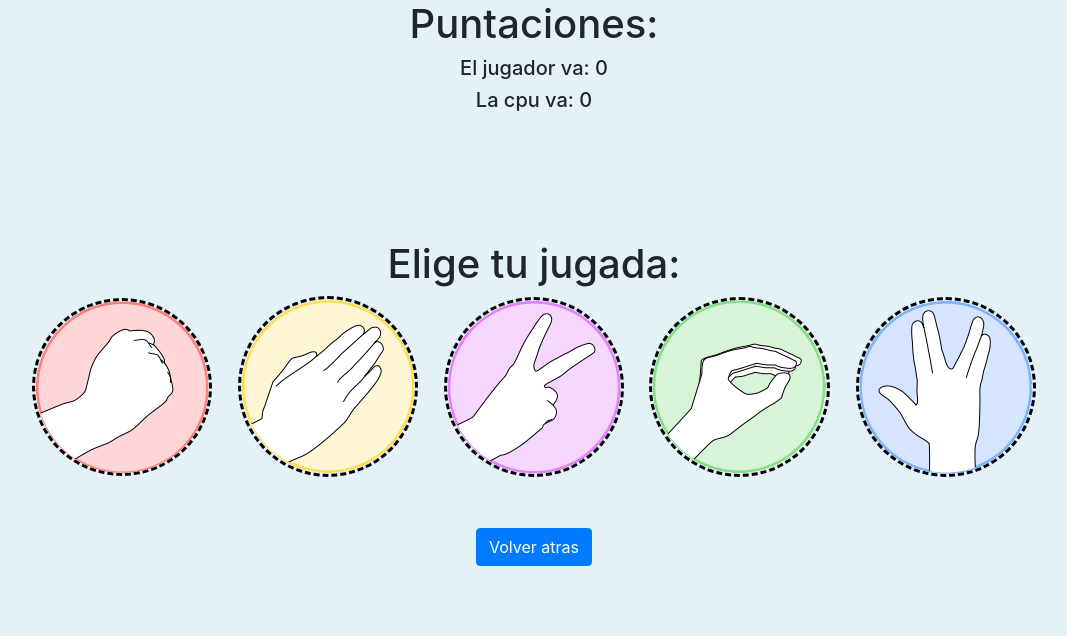
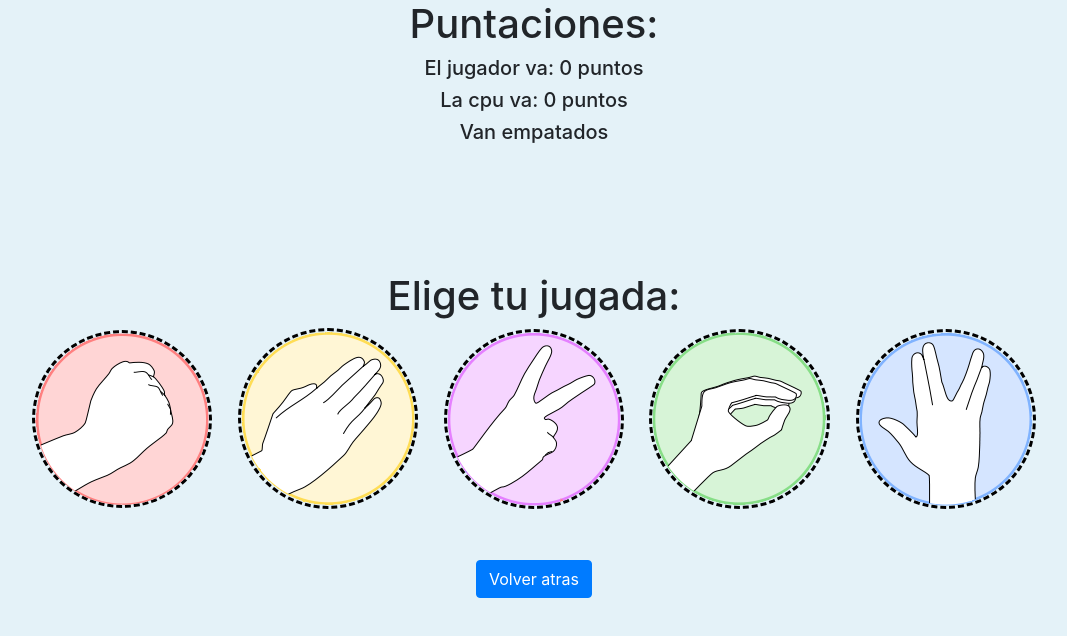
Before and after one commit to PabloD97/unq-ui-pablo-diaz-trabajo-final, a React (Create React App) app: page /partida/0/0 in a window 1280 px wide. Shown: the top 636 px of the page, without its empty margins (106-1173 px from the left). Built offline with nearby package versions, Linux system fonts and the light colour scheme.

Commit message:
Cambios en puntuacion: - feat: Se agrego la un div para ir diciendo quien va ganando, perdiendo o empatando

```diff
--- a/src/pantalla/App.js
+++ b/src/pantalla/App.js
@@ -16,7 +16,7 @@ const App = () => {
         </h1>
       </div>
       <div>
-        <Link to={`/partida/0/0`}>
+        <Link to="/partida/0/0">
           <button className="btn btn-primary">
             Jugar contra la CPU
           </button>
--- a/src/pantalla/Partida.js
+++ b/src/pantalla/Partida.js
@@ -14,13 +14,28 @@ const Partida = () => {
   const { puntosP } = useParams();
   const { puntosPC } = useParams();
 
+  let puntosPlayer = parseInt(puntosP);
+  let puntosDePC = parseInt(puntosPC);
+
+
+  const vaGanando = () => {
+    if(puntosPlayer > puntosDePC){
+      return ("Vas ganando :D ")
+    }
+    if(puntosDePC > puntosP){
+      return("Vas perdiendo :'(")
+    }else{
+      return("Van empatados")
+    }
+  }
 
   return (
     <div>
       <div className='puntuacion'>
         <h1>Puntaciones:</h1>
-        <h5>El jugador va: {puntosP}</h5>
-        <h5>La cpu va: {puntosPC}</h5>
+        <h5>El jugador va: {puntosP} puntos</h5>
+        <h5>La cpu va: {puntosPC} puntos</h5>
+        <h5>{vaGanando()}</h5>
       </div>
       <div className="padre">
         <div>
```
Also changed, not shown: 1 other file (tests, documents, lock files or other folders).
